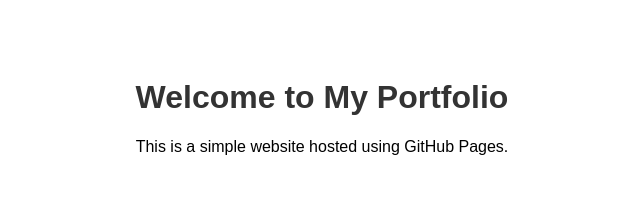
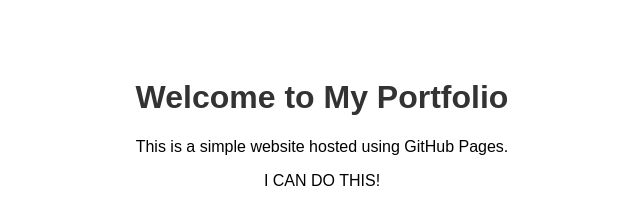
Before and after one commit to girishpote19/my-portfolio, a plain HTML site: page index.html in a window 1280 px wide. Shown: the whole page, without its empty margins (318-958 px from the left). Drawn offline with Linux system fonts and the light colour scheme.

Commit message:
updated index.html

```diff
--- a/index.html
+++ b/index.html
@@ -12,5 +12,6 @@
 <body>
     <h1>Welcome to My Portfolio</h1>
     <p>This is a simple website hosted using GitHub Pages.</p>
+    <p> I CAN DO THIS! <p>
 </body>
 </html>
```
